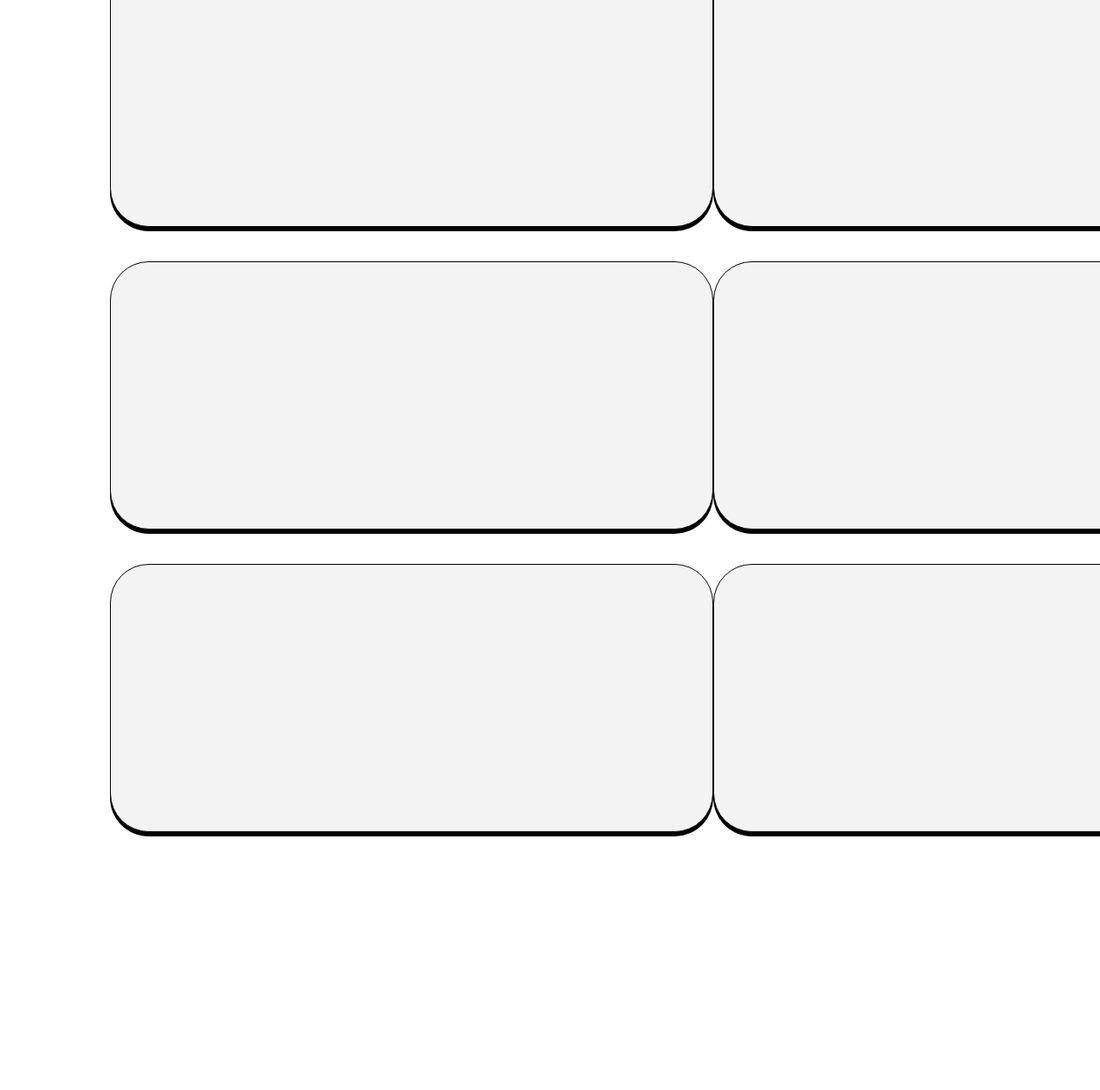
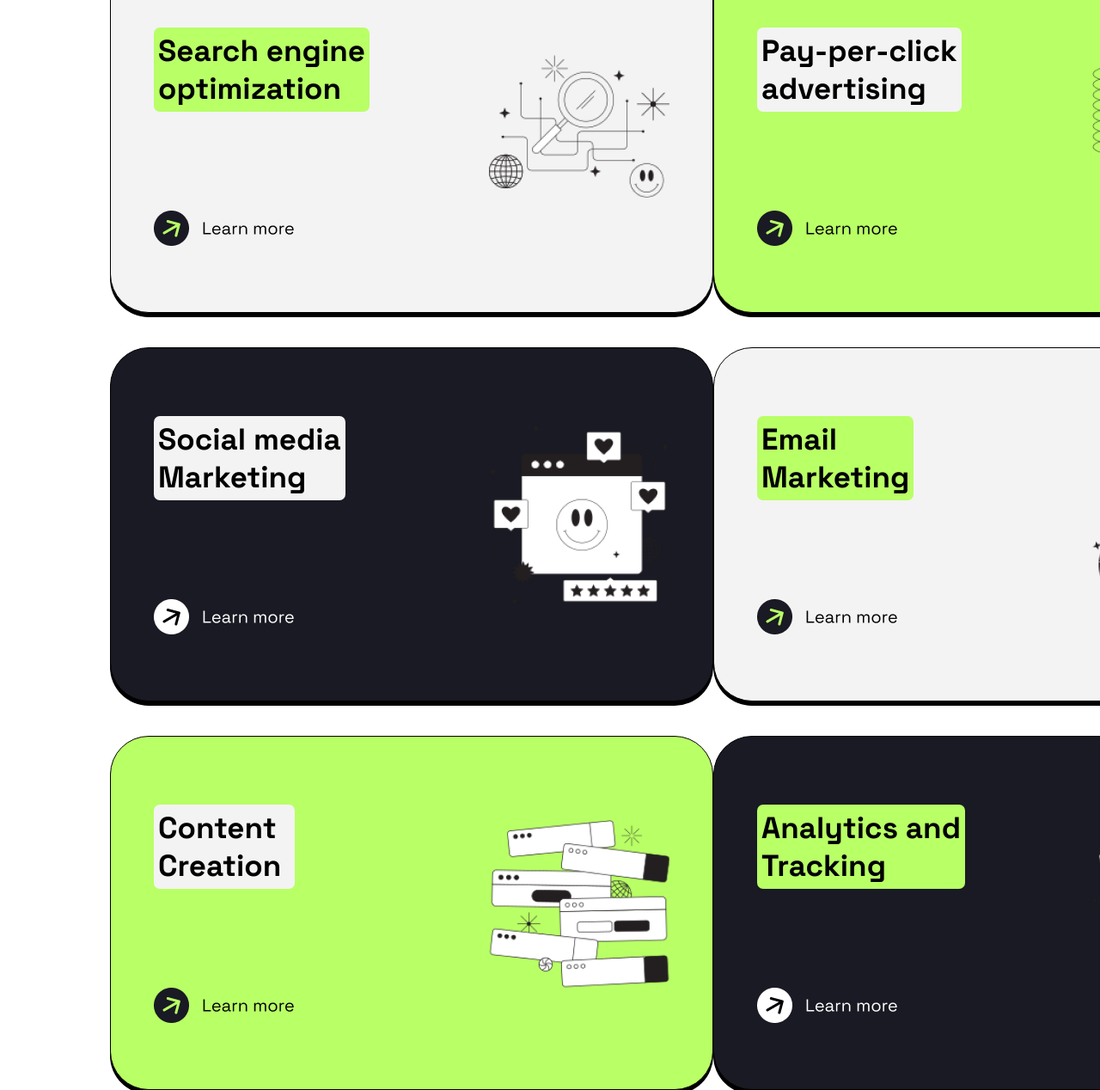
Before and after one commit to fairytale4599/positivus-landing-page, a React app: page / in a window 1280 px wide. Shown: the part 1586-2854 px from the top of the page at 86% size. Before the commit the page ends 2598 px from the top, so only its background shows below. Built offline with nearby package versions, Linux system fonts and the light colour scheme.

Commit message:
Few more elements + made a images file

```diff
--- /dev/null
+++ b/src/Images.js
@@ -0,0 +1,21 @@
+import PositivusLogo from './image/logo.png';
+import MainTextImg from './image/main-text.png';
+import AmazonImg from './image/company-logo.png';
+import DribbleImg from './image/company-logo-1.png';
+import HubspotImg from './image/company-logo-2.png';
+import NotionImg from './image/company-logo-3.png';
+import NetflixImg from './image/company-logo-4.png';
+import ZoomImg from './image/company-logo-5.png';
+import LearnMoreWhite from './image/link-w.png';
+import LearnMoreGreen from './image/link-g.png';
+import Card1Pic from './image/card-1-pic.png';
+import Card2Pic from './image/card-2-pic.png';
+import Card3Pic from './image/card-3-pic.png';
+import Card4Pic from './image/card-4-pic.png';
+import Card5Pic from './image/card-5-pic.png';
+import Card6Pic from './image/card-6-pic.png';
+
+let Images = {PositivusLogo, MainTextImg, AmazonImg, DribbleImg, HubspotImg, NotionImg, NetflixImg,
+    ZoomImg, LearnMoreGreen, LearnMoreWhite, Card1Pic, Card2Pic, Card3Pic, Card4Pic, Card5Pic, Card6Pic}
+
+export default Images;
--- a/src/MainPage.css
+++ b/src/MainPage.css
@@ -1,5 +1,16 @@
-.posit-header-nav-ul-button:hover, .posit-header-nav-ul li:hover, .posit-main-sec1-button:hover, .posit-main-company-sec-img:hover {
+.posit-header-nav-ul-button:hover,
+.posit-header-nav-ul li:hover,
+.posit-main-sec1-button:hover,
+.posit-main-company-sec-img:hover,
+.posit-main-services-card-container-part1-g a:hover,
+.posit-main-services-card-container-part1-w a:hover{
     transform: scale(1.1);
+}
+
+:root {
+    --posit-green: #B9FF66;
+    --dark: #191A23;
+    --posit-white: #F3F3F3;
 }
 
 .posit-header {
@@ -91,7 +102,7 @@
 .posit-main-sec1-button {
     width: 264px;
     height: 68px;
-    background-color: #191A23;
+    background-color: var(--dark);
     border: 0;
     border-radius: 14px;
     color: white;
@@ -134,7 +145,7 @@
     font-size: 40px;
     font-family: "Space Grotesk", sans-serif;
     font-weight: bold;
-    background-color: #B9FF66;
+    background-color: var(--posit-green);
     padding: 5px;
     border-radius: 7px;
 }
@@ -156,8 +167,8 @@
 
 .posit-main-services-card-1 {
     width: 700px;
-    height: 310px;
-    background-color: #F3F3F3;
+    height: 410px;
+    background-color: var(--posit-white);
     border: 1px solid black;
     border-radius: 45px;
     margin-top: 40px;
@@ -166,8 +177,8 @@
 
 .posit-main-services-card-2 {
     width: 700px;
-    height: 310px;
-    background-color: #F3F3F3;
+    height: 410px;
+    background-color: var(--dark);
     border: 1px solid black;
     border-radius: 45px;
     margin-top: 40px;
@@ -176,8 +187,8 @@
 
 .posit-main-services-card-3 {
     width: 700px;
-    height: 310px;
-    background-color: #F3F3F3;
+    height: 410px;
+    background-color: var(--posit-green);
     border: 1px solid black;
     border-radius: 45px;
     margin-top: 40px;
@@ -186,8 +197,8 @@
 
 .posit-main-services-card-4 {
     width: 700px;
-    height: 310px;
-    background-color: #F3F3F3;
+    height: 410px;
+    background-color: var(--posit-green);
     border: 1px solid black;
     border-radius: 45px;
     margin-top: 40px;
@@ -196,8 +207,8 @@
 
 .posit-main-services-card-5 {
     width: 700px;
-    height: 310px;
-    background-color: #F3F3F3;
+    height: 410px;
+    background-color: var(--posit-white);
     border: 1px solid black;
     border-radius: 45px;
     margin-top: 40px;
@@ -206,8 +217,8 @@
 
 .posit-main-services-card-6 {
     width: 700px;
-    height: 310px;
-    background-color: #F3F3F3;
+    height: 410px;
+    background-color: var(--dark);
     border: 1px solid black;
     border-radius: 45px;
     margin-top: 40px;
@@ -220,3 +231,53 @@
     flex-wrap: wrap;
     flex-direction: column;
 }
+
+.posit-main-services-card-container {
+    margin: 50px;
+    display: flex;
+    align-items: center;
+    justify-content: space-between;
+    height: 70%;
+}
+
+.posit-main-services-card-container-part1-g {
+    display: flex;
+    flex-wrap: wrap;
+    flex-direction: column;
+    justify-content: space-between;
+    height: 100%;
+}
+
+.posit-main-services-card-container-part1-w {
+    display: flex;
+    flex-wrap: wrap;
+    flex-direction: column;
+    justify-content: space-between;
+    height: 100%;
+}
+
+.posit-main-services-card-container-part1-w h1 {
+    background-color: var(--posit-white);
+    padding: 5px;
+    border-radius: 7px;
+    font-size: 35px;
+    font-family: "Space Grotesk", sans-serif;
+    font-weight: bold;
+}
+
+.posit-main-services-card-container-part1-g a {
+    transition: transform 0.5s ease-in-out;
+}
+
+.posit-main-services-card-container-part1-w a {
+    transition: transform 0.5s ease-in-out;
+}
+
+.posit-main-services-card-container-part1-g h1 {
+    background-color: var(--posit-green);
+    padding: 5px;
+    border-radius: 7px;
+    font-size: 35px;
+    font-family: "Space Grotesk", sans-serif;
+    font-weight: bold;
+}
--- a/src/MainPage.js
+++ b/src/MainPage.js
@@ -1,12 +1,5 @@
 import './MainPage.css';
-import PositivusLogo from './image/logo.png';
-import MainTextImg from './image/main-text.png';
-import AmazonImg from './image/company-logo.png';
-import DribbleImg from './image/company-logo-1.png';
-import HubspotImg from './image/company-logo-2.png';
-import NotionImg from './image/company-logo-3.png';
-import NetflixImg from './image/company-logo-4.png';
-import ZoomImg from './image/company-logo-5.png';
+import Images from './Images';
 
 function MainPage() {
   return (
@@ -14,7 +7,7 @@ function MainPage() {
         <header className="posit-header">
             <div className="posit-header-container">
                 <a href="/" className="posit-header-logo-container">
-                    <img className="posit-header-logo" alt="Positivus Logo" src={PositivusLogo}/>
+                    <img className="posit-header-logo" alt="Positivus Logo" src={Images.PositivusLogo}/>
                 </a>
                 <nav className="posit-header-nav">
                       <ul className="posit-header-nav-ul">
@@ -42,18 +35,18 @@ function MainPage() {
                         <button className="posit-main-sec1-button">Book a consultation</button>
                     </a>
                 </div>
-                <img className="posit-main-sec1-img" alt="Image" src={MainTextImg}/>
+                <img className="posit-main-sec1-img" alt="Image" src={Images.MainTextImg}/>
             </section>
             <section className="posit-main-company-sec">
                 <div className="posit-main-company-sec-part1">
-                    <a href="https://amazon.com"><img className="posit-main-company-sec-img" src={AmazonImg} alt="Amazon"/></a>
-                    <a href="https://dribbble.com/"><img className="posit-main-company-sec-img" src={DribbleImg} alt="Dribble"/></a>
-                    <a href="https://hubspot.com/"><img className="posit-main-company-sec-img" src={HubspotImg} alt="HubSpot"/></a>
+                    <a href="https://amazon.com"><img className="posit-main-company-sec-img" src={Images.AmazonImg} alt="Amazon"/></a>
+                    <a href="https://dribbble.com/"><img className="posit-main-company-sec-img" src={Images.DribbleImg} alt="Dribble"/></a>
+                    <a href="https://hubspot.com/"><img className="posit-main-company-sec-img" src={Images.HubspotImg} alt="HubSpot"/></a>
                 </div>
                 <div className="posit-main-company-sec-part2">
-                    <a href="https://notion.com/"><img className="posit-main-company-sec-img" src={NotionImg} alt="Notion"/></a>
-                    <a href="https://netflix.com/"><img className="posit-main-company-sec-img" src={NetflixImg} alt="Netflix"/></a>
-                    <a href="https://zoom.com/"><img className="posit-main-company-sec-img" src={ZoomImg} alt="Zoom"/></a>
+                    <a href="https://notion.com/"><img className="posit-main-company-sec-img" src={Images.NotionImg} alt="Notion"/></a>
+                    <a href="https://netflix.com/"><img className="posit-main-company-sec-img" src={Images.NetflixImg} alt="Netflix"/></a>
+                    <a href="https://zoom.com/"><img className="posit-main-company-sec-img" src={Images.ZoomImg} alt="Zoom"/></a>
                 </div>
             </section>
             <section className="posit-main-services-sec">
@@ -67,14 +60,62 @@ function MainPage() {
                 </header>
                 <div className="posit-main-services-sec-cards">
                     <div className="posit-main-services-sec-cards-part1">
-                        <div className="posit-main-services-card-1"></div>
-                        <div className="posit-main-services-card-2"></div>
-                        <div className="posit-main-services-card-3"></div>
+                        <div className="posit-main-services-card-1">
+                            <div className="posit-main-services-card-container">
+                                <div className="posit-main-services-card-container-part1-g">
+                                    <h1>Search engine<br/>optimization</h1>
+                                    <a href="#"><img src={Images.LearnMoreGreen} alt="Learn more"/></a>
+                                </div>
+                                <img src={Images.Card1Pic} alt="Card image"/>
+                            </div>
+                        </div>
+                        <div className="posit-main-services-card-2">
+                            <div className="posit-main-services-card-container">
+                                <div className="posit-main-services-card-container-part1-w">
+                                    <h1>Social media<br/>Marketing</h1>
+                                    <a href="#"><img src={Images.LearnMoreWhite} alt="Learn more"/></a>
+                                </div>
+                                <img src={Images.Card2Pic} alt="Card image"/>
+                            </div>
+                        </div>
+                        <div className="posit-main-services-card-3">
+                            <div className="posit-main-services-card-container">
+                                <div className="posit-main-services-card-container-part1-w">
+                                    <h1>Content<br/>Creation</h1>
+                                    <a href="#"><img src={Images.LearnMoreGreen} alt="Learn more"/></a>
+                                </div>
+                                <img src={Images.Card3Pic} alt="Card image"/>
+                            </div>
+                        </div>
                     </div>
                     <div className="posit-main-services-sec-cards-part2">
-                        <div className="posit-main-services-card-4"></div>
-                        <div className="posit-main-services-card-5"></div>
-                        <div className="posit-main-services-card-6"></div>
+                        <div className="posit-main-services-card-4">
+                            <div className="posit-main-services-card-container">
+                                <div className="posit-main-services-card-container-part1-w">
+                                    <h1>Pay-per-click<br/>advertising</h1>
+                                    <a href="#"><img src={Images.LearnMoreGreen} alt="Learn more"/></a>
+                                </div>
+                                <img src={Images.Card4Pic} alt="Card image"/>
+                            </div>
+                        </div>
+                        <div className="posit-main-services-card-5">
+                            <div className="posit-main-services-card-container">
+                                <div className="posit-main-services-card-container-part1-g">
+                                    <h1>Email<br/>Marketing</h1>
+                                    <a href="#"><img src={Images.LearnMoreGreen} alt="Learn more"/></a>
+                                </div>
+                                <img src={Images.Card5Pic} alt="Card image"/>
+                            </div>
+                        </div>
+                        <div className="posit-main-services-card-6">
+                            <div className="posit-main-services-card-container">
+                                <div className="posit-main-services-card-container-part1-g">
+                                    <h1>Analytics and<br/>Tracking</h1>
+                                    <a href="#"><img src={Images.LearnMoreWhite} alt="Learn more"/></a>
+                                </div>
+                                <img src={Images.Card6Pic} alt="Card image"/>
+                            </div>
+                        </div>
                     </div>
                 </div>
             </section>
```
Also changed, not shown: src/image/card-1-pic.png (added), src/image/card-2-pic.png (added), src/image/card-3-pic.png (added), src/image/card-4-pic.png (added), src/image/card-5-pic.png (added), src/image/card-6-pic.png (added), src/image/link-g.png (added), src/image/link-w.png (added).
